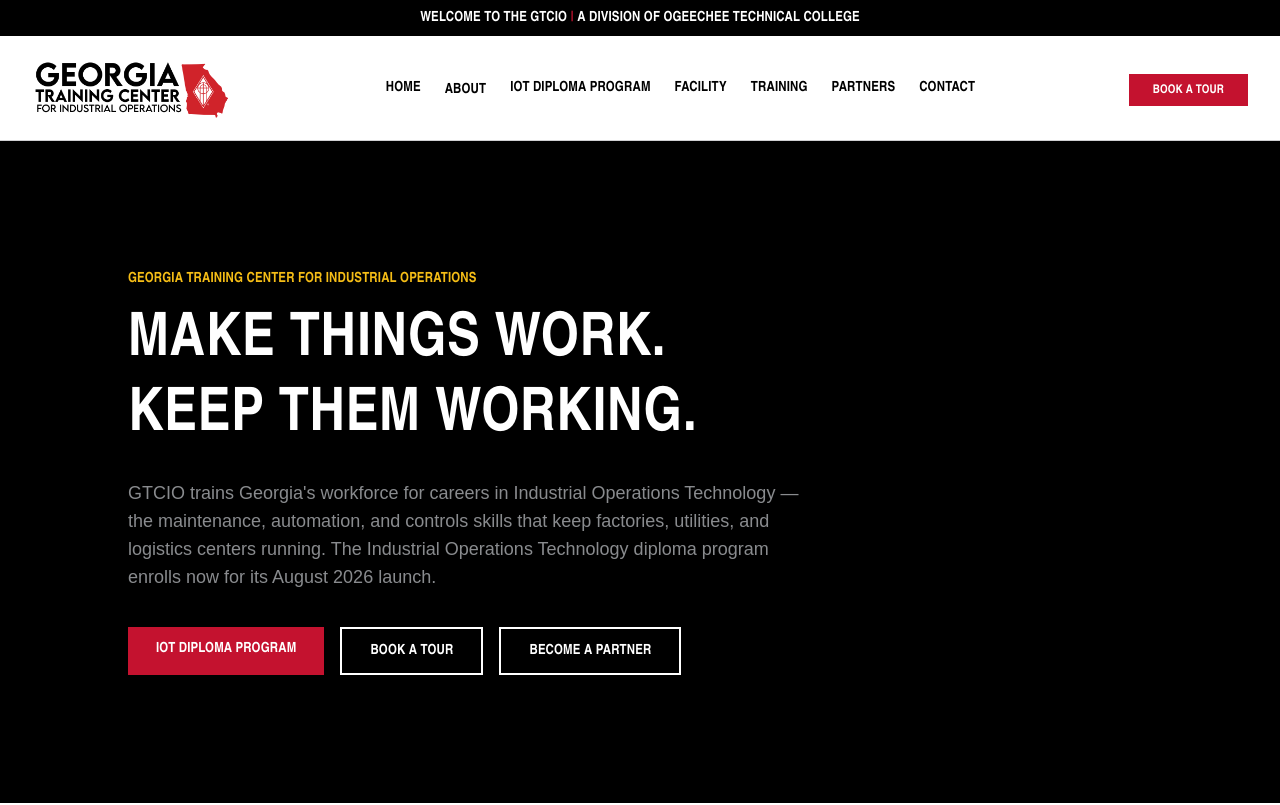
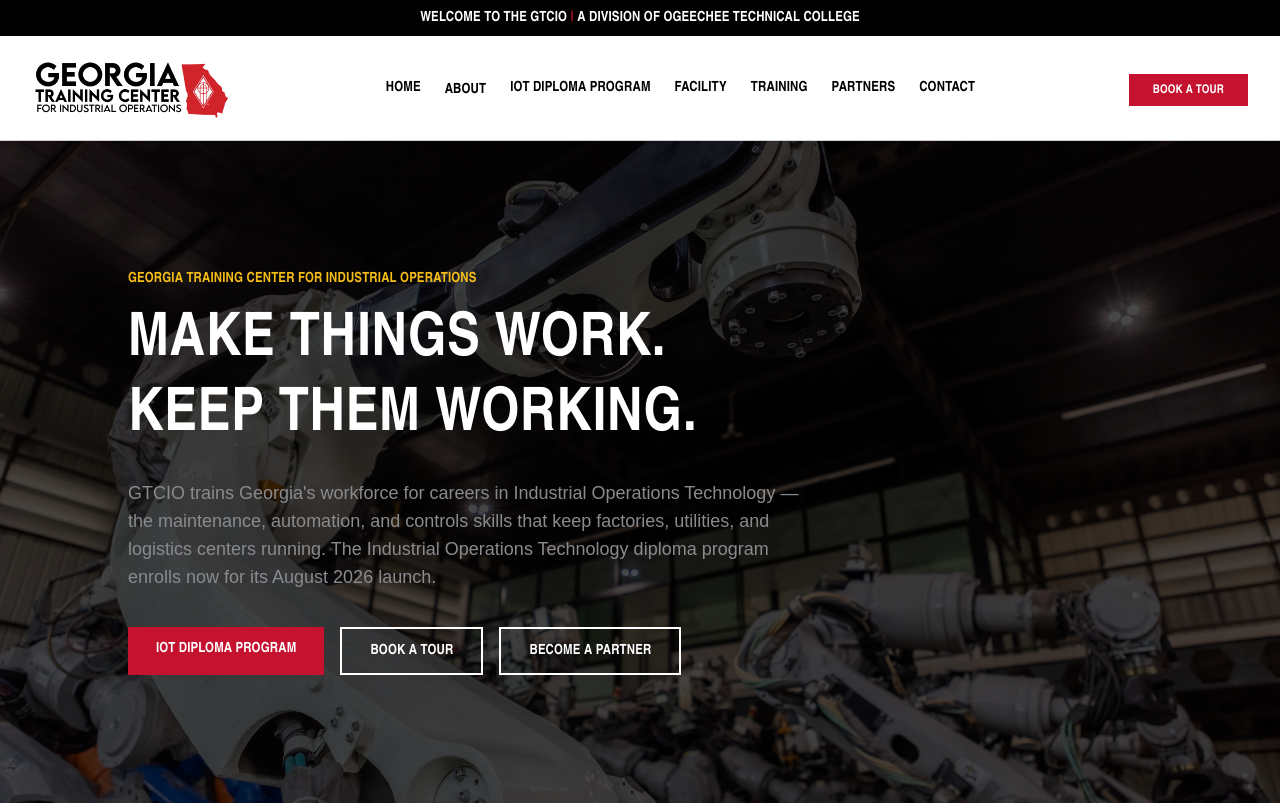
Before and after one commit to Ogeechee-Tech-PR-and-Marketing/gtcio-site, a Next.js app: page / in a window 1280 px wide. Shown: the top 805 px of the page. Built offline with nearby package versions, Linux system fonts and the light colour scheme.

Commit message:
Add robotic-arm photo as homepage hero background

```diff
--- a/src/app/page.tsx
+++ b/src/app/page.tsx
@@ -1,3 +1,4 @@
+import Image from "next/image";
 import Button from "@/components/Button";
 import Link from "next/link";
 
@@ -25,8 +26,16 @@
 export default function Home() {
   return (
     <>
-      <section className="bg-brand-black px-6 py-24 text-brand-white sm:px-10 sm:py-32">
-        <div className="mx-auto max-w-5xl">
+      <section className="relative overflow-hidden bg-brand-black px-6 py-24 text-brand-white sm:px-10 sm:py-32">
+        <Image
+          src="/images/hero-robotic-arm.jpg"
+          alt="Industrial robotic arm on an automated assembly line"
+          fill
+          priority
+          className="object-cover"
+        />
+        <div className="absolute inset-0 bg-brand-black/70" />
+        <div className="relative mx-auto max-w-5xl">
           <p className="font-heading mb-4 text-sm font-bold tracking-widest text-brand-gold">
             GEORGIA TRAINING CENTER FOR INDUSTRIAL OPERATIONS
           </p>
```
Also changed, not shown: public/images/hero-robotic-arm.jpg (added).
